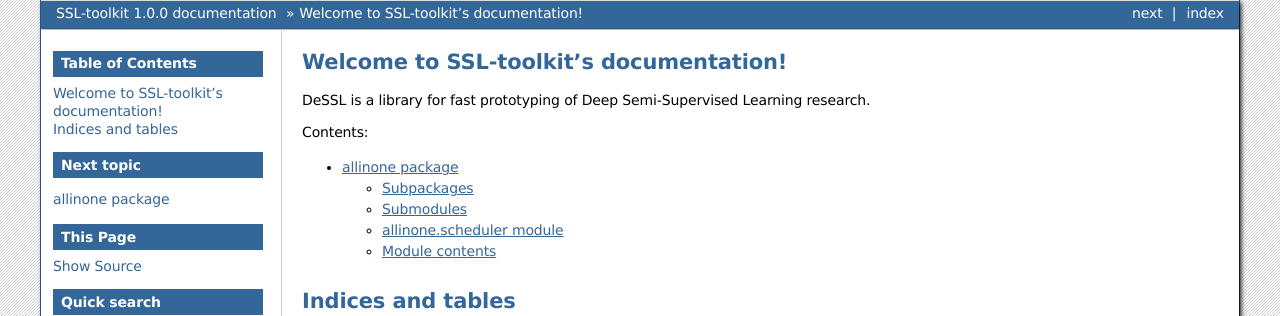
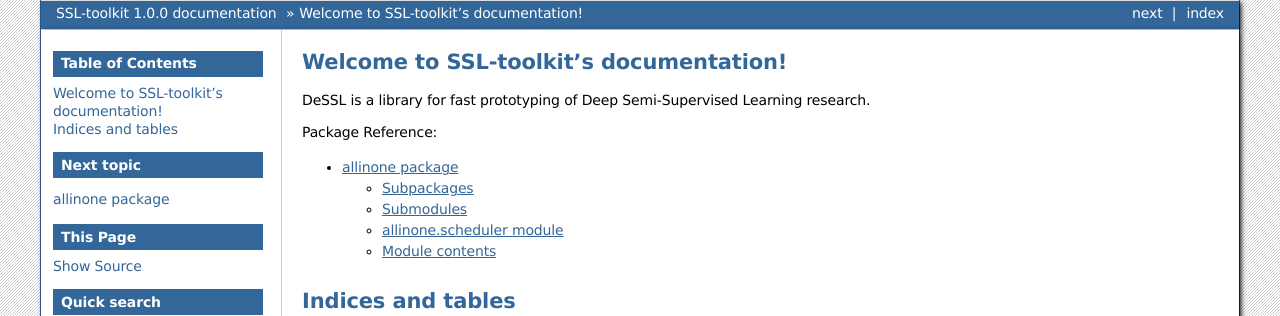
Before and after one commit to Fragile-azalea/SSL-toolkit, a Sphinx documentation site: the page built from doc/source/index.rst, in a window 1280 px wide. Shown: the top 316 px of the page. Built offline with Sphinx 7.4.7, drawn with Linux system fonts in a browser that asks for light colours.

Commit message:
change doc

```diff
--- a/doc/source/index.rst
+++ b/doc/source/index.rst
@@ -8,9 +8,10 @@ Welcome to SSL-toolkit's documentation!
 
 DeSSL is a library for fast prototyping of Deep Semi-Supervised Learning research.
 
+
 .. toctree::
    :maxdepth: 2
-   :caption: Contents:
+   :caption: Package Reference:
 
    allinone
 
```
